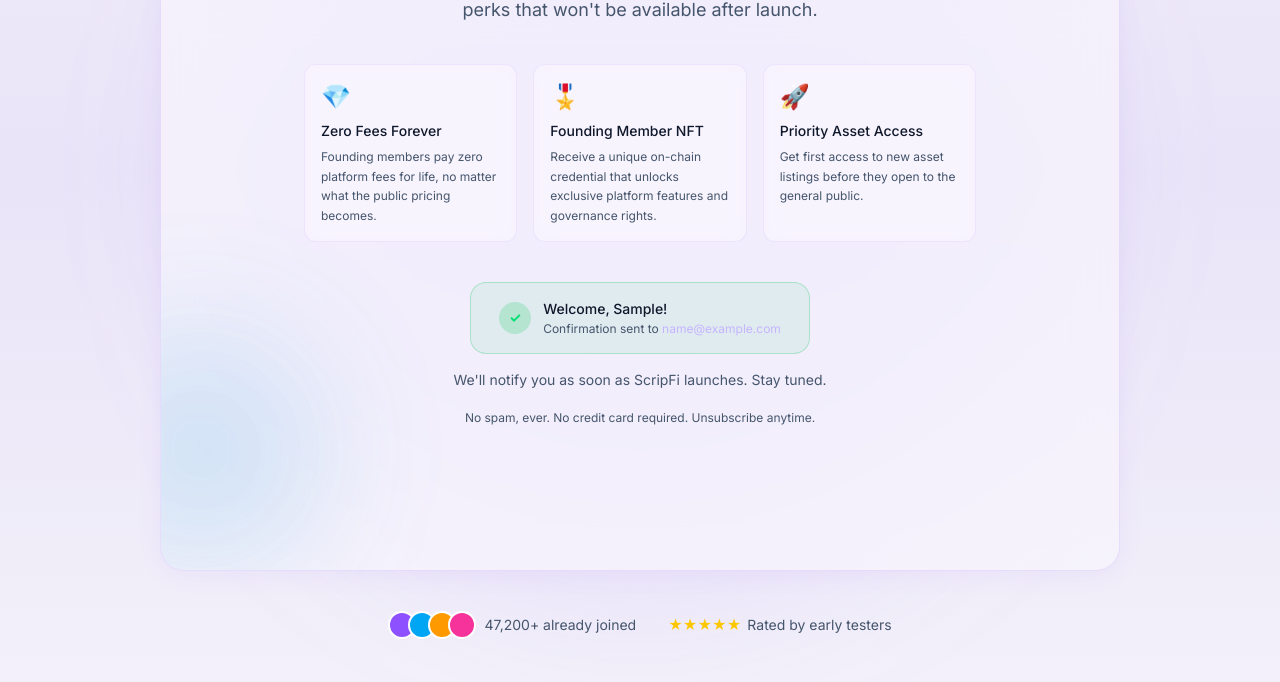
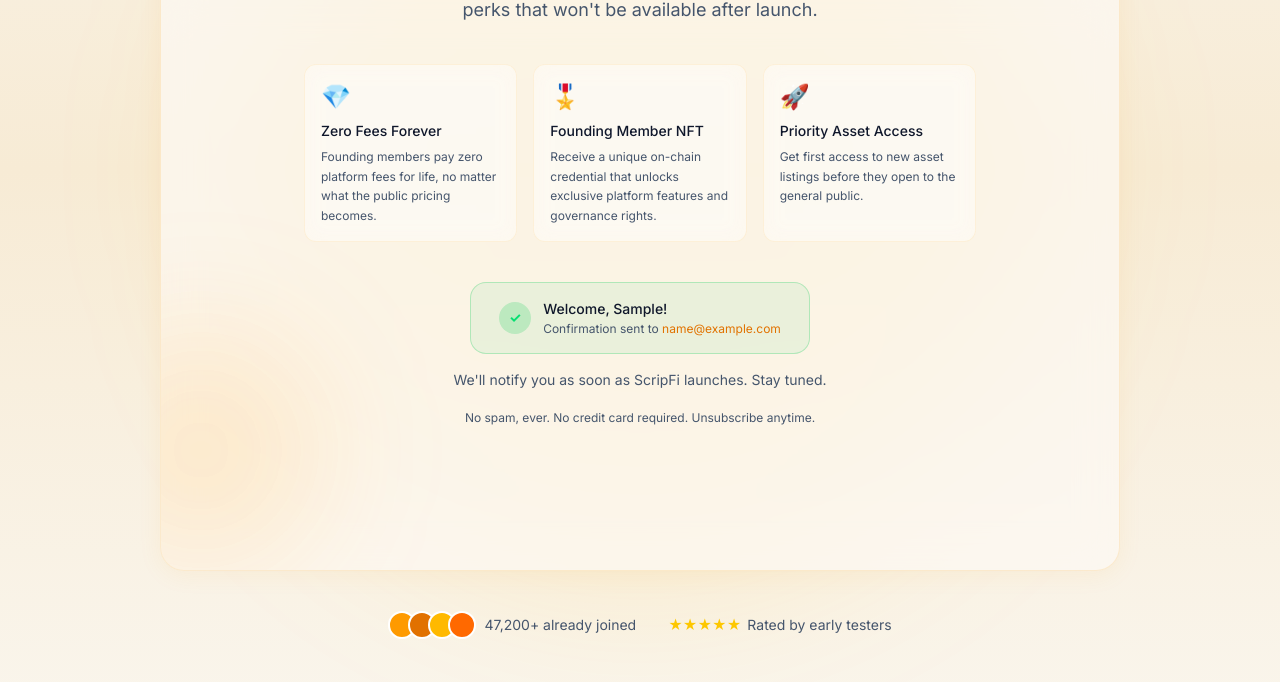
Before and after one commit to AMOGHPTL/RWA-website, a React (Vite) app: page / in a window 1280 px wide. Both pictures are taken after typing "Sample", "name@example.com" into the empty fields and a click on the button "Secure My Spot →". Shown: the part 7262-7944 px from the top of the page. Built offline with nearby package versions, Linux system fonts and the light colour scheme.

Commit message:
styling fix

```diff
--- a/src/components/AssetTypes.tsx
+++ b/src/components/AssetTypes.tsx
@@ -7,9 +7,9 @@
     description: 'Prime commercial & residential properties across global tier-1 cities.',
     apy: '8–12%',
     tag: 'High Demand',
-    gradient: 'from-violet-600/20 to-violet-900/5',
-    border: 'rgba(139,92,246,0.25)',
-    tagColor: 'text-violet-300 bg-violet-500/10 border-violet-500/20',
+    gradient: 'from-amber-600/20 to-amber-900/5',
+    border: 'rgba(245,158,11,0.25)',
+    tagColor: 'text-amber-700 bg-amber-500/10 border-amber-500/20',
   },
   {
     emoji: '🪙',
@@ -27,9 +27,9 @@
     description: 'Toll roads, energy grids, data centers, and utility assets.',
     apy: '10–15%',
     tag: 'Stable Income',
-    gradient: 'from-sky-600/20 to-sky-900/5',
-    border: 'rgba(56,189,248,0.2)',
-    tagColor: 'text-sky-300 bg-sky-500/10 border-sky-500/20',
+    gradient: 'from-orange-600/20 to-orange-900/5',
+    border: 'rgba(217,119,6,0.2)',
+    tagColor: 'text-orange-700 bg-orange-500/10 border-orange-500/20',
   },
   {
     emoji: '📊',
@@ -78,9 +78,9 @@
   const { ref, visible } = useReveal()
 
   return (
-    <section id="assets" ref={ref} className="py-24 md:py-32 relative overflow-hidden bg-[#f4f2fa]">
-      <div className="orb w-[600px] h-[600px] bg-sky-400/[0.1] -top-20 -right-40" />
-      <div className="orb w-[500px] h-[500px] bg-violet-400/[0.1] bottom-0 -left-40" />
+    <section id="assets" ref={ref} className="py-24 md:py-32 relative overflow-hidden bg-[#faf6ee]">
+      <div className="orb w-[600px] h-[600px] bg-orange-400/[0.1] -top-20 -right-40" />
+      <div className="orb w-[500px] h-[500px] bg-amber-400/[0.1] bottom-0 -left-40" />
 
       <div className="max-w-7xl mx-auto px-5 sm:px-8 relative z-10">
         {/* Header */}
--- a/src/components/Features.tsx
+++ b/src/components/Features.tsx
@@ -96,9 +96,9 @@
   const { ref, visible } = useReveal()
 
   return (
-    <section id="features" ref={ref} className="py-24 md:py-32 relative overflow-hidden bg-[#f4f2fa]">
-      <div className="orb w-[500px] h-[500px] bg-violet-400/[0.1] top-0 right-0" />
-      <div className="orb w-[400px] h-[400px] bg-sky-400/[0.07] bottom-0 left-0" />
+    <section id="features" ref={ref} className="py-24 md:py-32 relative overflow-hidden bg-[#faf6ee]">
+      <div className="orb w-[500px] h-[500px] bg-amber-400/[0.1] top-0 right-0" />
+      <div className="orb w-[400px] h-[400px] bg-orange-400/[0.07] bottom-0 left-0" />
 
       <div className="max-w-7xl mx-auto px-5 sm:px-8">
         {/* Header */}
@@ -121,7 +121,7 @@
               className={`feature-card p-7 reveal ${visible ? 'visible' : ''}`}
               style={{ transitionDelay: `${f.delay}s` }}
             >
-              <div className={`mb-5 ${f.accent === 'violet' ? 'text-violet-500' : 'text-sky-500'}`}>
+              <div className={`mb-5 ${f.accent === 'violet' ? 'text-amber-500' : 'text-orange-500'}`}>
                 {f.icon}
               </div>
               <h3 className="text-slate-900 font-semibold text-lg mb-2.5">{f.title}</h3>
--- a/src/components/Footer.tsx
+++ b/src/components/Footer.tsx
@@ -42,15 +42,15 @@
 
 export default function Footer() {
   return (
-    <footer className="border-t border-violet-200/50 pt-16 pb-10 relative overflow-hidden bg-[#f4f2fa]">
-      <div className="orb w-[400px] h-[400px] bg-violet-400/[0.08] bottom-0 right-0" />
+    <footer className="border-t border-amber-200/50 pt-16 pb-10 relative overflow-hidden bg-[#faf6ee]">
+      <div className="orb w-[400px] h-[400px] bg-amber-400/[0.08] bottom-0 right-0" />
 
       <div className="max-w-7xl mx-auto px-5 sm:px-8 relative z-10">
         <div className="grid grid-cols-2 md:grid-cols-3 lg:grid-cols-6 gap-10 mb-14">
           {/* Brand */}
           <div className="col-span-2">
             <a href="#" className="flex items-center gap-2.5 mb-4">
-              <div className="w-8 h-8 rounded-xl bg-gradient-to-br from-violet-500 to-sky-500 flex items-center justify-center">
+              <div className="w-8 h-8 rounded-xl bg-gradient-to-br from-amber-600 to-amber-500 flex items-center justify-center">
                 <svg width="16" height="16" viewBox="0 0 16 16" fill="none">
                   <path d="M8 1L14 4.5V11.5L8 15L2 11.5V4.5L8 1Z" stroke="white" strokeWidth="1.5" strokeLinejoin="round"/>
                   <path d="M8 5L11 6.75V10.25L8 12L5 10.25V6.75L8 5Z" fill="white" fillOpacity="0.7"/>
@@ -70,7 +70,7 @@
                   key={s.name}
                   href="#"
                   aria-label={s.name}
-                  className="w-8 h-8 rounded-lg bg-slate-100 border border-slate-200 flex items-center justify-center text-slate-600 hover:text-violet-600 hover:border-violet-300 hover:bg-violet-50 transition-all duration-200"
+                  className="w-8 h-8 rounded-lg bg-slate-100 border border-slate-200 flex items-center justify-center text-slate-600 hover:text-amber-600 hover:border-amber-300 hover:bg-amber-50 transition-all duration-200"
                 >
                   {s.icon}
                 </a>
--- a/src/components/Hero.tsx
+++ b/src/components/Hero.tsx
@@ -116,7 +116,7 @@
               </p>
               <p className="text-slate-400 text-xs mt-0.5">
                 We'll reach out at{" "}
-                <span className="text-violet-300">{email}</span>
+                <span className="text-amber-300">{email}</span>
               </p>
             </div>
           </div>
--- a/src/components/Marquee.tsx
+++ b/src/components/Marquee.tsx
@@ -15,9 +15,9 @@
   const doubled = [...ITEMS, ...ITEMS]
 
   return (
-    <div className="py-5 border-y border-violet-200/50 overflow-hidden relative bg-[#000000]">
-      <div className="absolute left-0 top-0 bottom-0 w-20 z-10 bg-gradient-to-r from-[#f4f2fa] to-transparent" />
-      <div className="absolute right-0 top-0 bottom-0 w-20 z-10 bg-gradient-to-l from-[#f4f2fa] to-transparent" />
+    <div className="py-5 border-y border-amber-200/50 overflow-hidden relative bg-[#000000]">
+      <div className="absolute left-0 top-0 bottom-0 w-20 z-10 bg-gradient-to-r from-[#faf6ee] to-transparent" />
+      <div className="absolute right-0 top-0 bottom-0 w-20 z-10 bg-gradient-to-l from-[#faf6ee] to-transparent" />
       <div className="marquee-track animate-marquee">
         {doubled.map((item, i) => (
           <span
@@ -25,7 +25,7 @@
             className="inline-flex items-center gap-2 text-slate-700 text-sm font-medium mx-8 whitespace-nowrap"
           >
             {item}
-            <span className="w-1 h-1 rounded-full bg-violet-500/50 inline-block ml-8" />
+            <span className="w-1 h-1 rounded-full bg-amber-500/50 inline-block ml-8" />
           </span>
         ))}
       </div>
--- a/src/components/Navbar.tsx
+++ b/src/components/Navbar.tsx
@@ -40,7 +40,7 @@
               className="text-sm font-medium px-4 py-2 rounded-full transition-all duration-200 relative group text-white/80 hover:text-white hover:bg-white/10"
             >
               {link.label}
-              <span className="absolute bottom-1 left-4 right-4 h-px bg-gradient-to-r from-violet-400 to-sky-400 scale-x-0 group-hover:scale-x-100 transition-transform duration-300 origin-left" />
+              <span className="absolute bottom-1 left-4 right-4 h-px bg-gradient-to-r from-amber-500 to-amber-400 scale-x-0 group-hover:scale-x-100 transition-transform duration-300 origin-left" />
             </a>
           ))}
         </div>
--- a/src/components/Stats.tsx
+++ b/src/components/Stats.tsx
@@ -44,10 +44,10 @@
   return (
     <section ref={ref} id="roadmap" className="py-16 sm:py-20 relative overflow-hidden">
       {/* Background */}
-      <div className="absolute inset-0 bg-gradient-to-r from-violet-100/60 via-transparent to-sky-100/40" />
+      <div className="absolute inset-0 bg-gradient-to-r from-amber-100/60 via-transparent to-orange-100/40" />
       <div className="absolute inset-0 grid-bg opacity-50" />
-      <div className="absolute inset-x-0 top-0 h-px bg-gradient-to-r from-transparent via-violet-500/30 to-transparent" />
-      <div className="absolute inset-x-0 bottom-0 h-px bg-gradient-to-r from-transparent via-violet-500/30 to-transparent" />
+      <div className="absolute inset-x-0 top-0 h-px bg-gradient-to-r from-transparent via-amber-500/30 to-transparent" />
+      <div className="absolute inset-x-0 bottom-0 h-px bg-gradient-to-r from-transparent via-amber-500/30 to-transparent" />
 
       <div className="max-w-7xl mx-auto px-5 sm:px-8 relative z-10">
         <div className="grid grid-cols-2 lg:grid-cols-4 gap-6 sm:gap-8">
--- a/src/components/Waitlist.tsx
+++ b/src/components/Waitlist.tsx
@@ -32,19 +32,19 @@
   }
 
   return (
-    <section id="waitlist" className="py-24 md:py-32 relative overflow-hidden" style={{ background: 'linear-gradient(180deg, #f4f2fa 0%, #e9e4f8 50%, #f4f2fa 100%)' }}>
-      <div className="orb w-[800px] h-[800px] bg-violet-400/[0.15] top-1/2 left-1/2 -translate-x-1/2 -translate-y-1/2" />
+    <section id="waitlist" className="py-24 md:py-32 relative overflow-hidden" style={{ background: 'linear-gradient(180deg, #faf6ee 0%, #f7ebd5 50%, #faf6ee 100%)' }}>
+      <div className="orb w-[800px] h-[800px] bg-amber-400/[0.15] top-1/2 left-1/2 -translate-x-1/2 -translate-y-1/2" />
 
       <div className="max-w-5xl mx-auto px-5 sm:px-8 relative z-10">
         {/* Main CTA card */}
-        <div className="glass rounded-3xl p-8 sm:p-12 md:p-16 border border-violet-500/20 relative overflow-hidden">
+        <div className="glass rounded-3xl p-8 sm:p-12 md:p-16 border border-amber-500/20 relative overflow-hidden">
           {/* Corner glow decorations */}
-          <div className="absolute -top-20 -right-20 w-60 h-60 rounded-full bg-violet-600/20 blur-3xl pointer-events-none" />
-          <div className="absolute -bottom-20 -left-20 w-60 h-60 rounded-full bg-sky-600/15 blur-3xl pointer-events-none" />
+          <div className="absolute -top-20 -right-20 w-60 h-60 rounded-full bg-amber-600/20 blur-3xl pointer-events-none" />
+          <div className="absolute -bottom-20 -left-20 w-60 h-60 rounded-full bg-amber-500/15 blur-3xl pointer-events-none" />
 
           <div className="relative z-10 text-center max-w-2xl mx-auto">
             {/* Icon */}
-            <div className="w-16 h-16 rounded-2xl bg-gradient-to-br from-violet-600 to-sky-500 flex items-center justify-center mx-auto mb-7 shadow-2xl glow-purple">
+            <div className="w-16 h-16 rounded-2xl bg-gradient-to-br from-amber-600 to-amber-500 flex items-center justify-center mx-auto mb-7 shadow-2xl glow-purple">
               <svg width="28" height="28" viewBox="0 0 28 28" fill="none">
                 <path d="M14 3l3 6 7 1-5 5 1.2 7L14 19l-6.2 3.2L9 15.2 4 10.2l7-1 3-6z" fill="white" fillOpacity="0.9"/>
               </svg>
@@ -106,7 +106,7 @@
                       {name ? `Welcome, ${name}!` : "You're in!"}
                     </p>
                     <p className="text-slate-600 text-xs mt-0.5">
-                      Confirmation sent to <span className="text-violet-300">{email}</span>
+                      Confirmation sent to <span className="text-amber-600">{email}</span>
                     </p>
                   </div>
                 </div>
@@ -126,7 +126,7 @@
         <div className="mt-10 flex flex-wrap items-center justify-center gap-8 text-slate-600 text-sm">
           <div className="flex items-center gap-2">
             <div className="flex -space-x-2">
-              {['bg-violet-500', 'bg-sky-500', 'bg-amber-500', 'bg-pink-500'].map(c => (
+              {['bg-amber-500', 'bg-amber-600', 'bg-amber-400', 'bg-orange-500'].map(c => (
                 <div key={c} className={`w-7 h-7 rounded-full ${c} border-2 border-white`} />
               ))}
             </div>
--- a/src/index.css
+++ b/src/index.css
@@ -11,8 +11,8 @@
   66% { transform: translateY(8px) translateX(-6px); }
 }
 @keyframes pulse-glow {
-  0%, 100% { box-shadow: 0 0 20px rgba(139,92,246,0.3), 0 0 40px rgba(139,92,246,0.1); }
-  50% { box-shadow: 0 0 40px rgba(139,92,246,0.6), 0 0 80px rgba(139,92,246,0.2); }
+  0%, 100% { box-shadow: 0 0 20px rgba(245,158,11,0.3), 0 0 40px rgba(245,158,11,0.1); }
+  50% { box-shadow: 0 0 40px rgba(245,158,11,0.6), 0 0 80px rgba(245,158,11,0.2); }
 }
 @keyframes spin-slow {
   from { transform: rotate(0deg); }
@@ -50,7 +50,7 @@
 
 body {
   margin: 0;
-  background: #f4f2fa;
+  background: #faf6ee;
   color: #1e293b;
   font-family: 'Inter', system-ui, -apple-system, sans-serif;
   overflow-x: hidden;
@@ -65,18 +65,27 @@
 
 /* ─── Scrollbar ─── */
 ::-webkit-scrollbar { width: 5px; }
-::-webkit-scrollbar-track { background: #ede9fe; }
-::-webkit-scrollbar-thumb { background: #7c3aed; border-radius: 10px; }
-::-webkit-scrollbar-thumb:hover { background: #8b5cf6; }
+::-webkit-scrollbar-track { background: #fdf0d9; }
+::-webkit-scrollbar-thumb { background: #d97706; border-radius: 10px; }
+::-webkit-scrollbar-thumb:hover { background: #f59e0b; }
 
 /* ─── Selection ─── */
-::selection { background: rgba(139,92,246,0.25); color: #1e293b; }
+::selection { background: rgba(245,158,11,0.25); color: #1e293b; }
 
 /* ─── Gradient Text ─── */
 .text-gradient {
-  color: white;
+  background: linear-gradient(135deg, #d97706 0%, #f59e0b 100%);
+  -webkit-background-clip: text;
+  -webkit-text-fill-color: transparent;
+  background-clip: text;
 }
 .text-gradient-gold {
+  background: linear-gradient(135deg, #d97706 0%, #f59e0b 100%);
+  -webkit-background-clip: text;
+  -webkit-text-fill-color: transparent;
+  background-clip: text;
+}
+.text-gradient-amber {
   background: linear-gradient(135deg, #d97706 0%, #f59e0b 100%);
   -webkit-background-clip: text;
   -webkit-text-fill-color: transparent;
@@ -91,17 +100,17 @@
 
 /* ─── Glass Morphism ─── */
 .glass {
-  background: rgba(247, 245, 252, 0.75);
+  background: rgba(252, 249, 243, 0.75);
   backdrop-filter: blur(20px);
   -webkit-backdrop-filter: blur(20px);
-  border: 1px solid rgba(139, 92, 246, 0.15);
-  box-shadow: 0 4px 24px rgba(139, 92, 246, 0.07);
+  border: 1px solid rgba(245, 158, 11, 0.15);
+  box-shadow: 0 4px 24px rgba(245, 158, 11, 0.07);
 }
 .glass-light {
-  background: rgba(248, 246, 255, 0.6);
+  background: rgba(253, 250, 244, 0.6);
   backdrop-filter: blur(10px);
   -webkit-backdrop-filter: blur(10px);
-  border: 1px solid rgba(139, 92, 246, 0.1);
+  border: 1px solid rgba(245, 158, 11, 0.1);
 }
 
 /* ─── Dark section overrides (Hero) ─── */
@@ -109,7 +118,7 @@
   background: rgba(13, 13, 35, 0.55);
   backdrop-filter: blur(20px);
   -webkit-backdrop-filter: blur(20px);
-  border: 1px solid rgba(139, 92, 246, 0.12);
+  border: 1px solid rgba(245, 158, 11, 0.12);
   box-shadow: none;
 }
 .dark-section .glass-light {
@@ -128,14 +137,14 @@
   color: #e2e8f0;
   border: 1px solid rgba(255,255,255,0.15);
 }
-.dark-section .btn-secondary:hover { color: #fff; background: rgba(139,92,246,0.08); }
+.dark-section .btn-secondary:hover { color: #fff; background: rgba(245,158,11,0.08); }
 
 /* ─── Glows ─── */
 .glow-purple {
-  box-shadow: 0 0 30px rgba(139, 92, 246, 0.4), 0 0 60px rgba(139, 92, 246, 0.1);
+  box-shadow: 0 0 30px rgba(245, 158, 11, 0.4), 0 0 60px rgba(245, 158, 11, 0.1);
 }
 .glow-cyan {
-  box-shadow: 0 0 30px rgba(56, 189, 248, 0.4), 0 0 60px rgba(56, 189, 248, 0.1);
+  box-shadow: 0 0 30px rgba(217, 119, 6, 0.4), 0 0 60px rgba(217, 119, 6, 0.1);
 }
 .glow-gold {
   box-shadow: 0 0 30px rgba(251, 191, 36, 0.3), 0 0 60px rgba(251, 191, 36, 0.08);
@@ -154,8 +163,8 @@
 /* ─── Background Grid ─── */
 .grid-bg {
   background-image:
-    linear-gradient(rgba(139, 92, 246, 0.07) 1px, transparent 1px),
-    linear-gradient(90deg, rgba(139, 92, 246, 0.07) 1px, transparent 1px);
+    linear-gradient(rgba(245, 158, 11, 0.07) 1px, transparent 1px),
+    linear-gradient(90deg, rgba(245, 158, 11, 0.07) 1px, transparent 1px);
   background-size: 44px 44px;
 }
 
@@ -179,22 +188,22 @@
   font-weight: 500;
   letter-spacing: 0.02em;
   background: rgba(0, 0, 0, 0.2);
-  border: 1px solid rgba(139, 92, 246, 0.25);
+  border: 1px solid rgba(245, 158, 11, 0.25);
   color: #ffffff;
 }
 .dark-section .badge {
-  background: rgba(139, 92, 246, 0.1);
-  border: 1px solid rgba(139, 92, 246, 0.28);
-  color: #c4b5fd;
+  background: rgba(245, 158, 11, 0.1);
+  border: 1px solid rgba(245, 158, 11, 0.28);
+  color: #fcd34d;
 }
 
 /* ─── Feature Card ─── */
 .feature-card {
   position: relative;
-  background: rgba(251, 250, 254, 0.85);
+  background: rgba(253, 251, 246, 0.85);
   border-radius: 20px;
-  border: 1px solid rgba(139, 92, 246, 0.1);
-  box-shadow: 0 2px 20px rgba(139, 92, 246, 0.06);
+  border: 1px solid rgba(245, 158, 11, 0.1);
+  box-shadow: 0 2px 20px rgba(245, 158, 11, 0.06);
   transition: all 0.35s cubic-bezier(0.16, 1, 0.3, 1);
   overflow: hidden;
 }
@@ -203,14 +212,14 @@
   position: absolute;
   inset: 0;
   border-radius: 20px;
-  background: linear-gradient(135deg, rgba(139,92,246,0.04) 0%, transparent 60%, rgba(56,189,248,0.03) 100%);
+  background: linear-gradient(135deg, rgba(245,158,11,0.04) 0%, transparent 60%, rgba(217,119,6,0.03) 100%);
   opacity: 0;
   transition: opacity 0.35s ease;
 }
 .feature-card:hover {
-  border-color: rgba(139, 92, 246, 0.3);
+  border-color: rgba(245, 158, 11, 0.3);
   transform: translateY(-6px);
-  box-shadow: 0 24px 60px rgba(139, 92, 246, 0.12), 0 0 0 1px rgba(139, 92, 246, 0.1);
+  box-shadow: 0 24px 60px rgba(245, 158, 11, 0.12), 0 0 0 1px rgba(245, 158, 11, 0.1);
 }
 .feature-card:hover::before { opacity: 1; }
 
@@ -218,7 +227,7 @@
 .btn-primary {
   position: relative;
   overflow: hidden;
-  background: linear-gradient(135deg, #ff0000, #fbff00f4);
+  background: linear-gradient(135deg, #d97706 0%, #f59e0b 100%);
   color: #fff;
   border: none;
   cursor: pointer;
@@ -238,7 +247,7 @@
 }
 .btn-primary:hover {
   transform: translateY(-2px);
-  box-shadow: 0 12px 40px rgba(124,58,237,0.4);
+  box-shadow: 0 12px 40px rgba(217,119,6,0.4);
 }
 .btn-primary:hover::after { left: 100%; }
 .btn-primary:active { transform: translateY(0); }
@@ -253,16 +262,16 @@
   transition: all 0.3s ease;
 }
 .btn-secondary:hover {
-  border-color: rgba(139,92,246,0.5);
-  background: rgba(139,92,246,0.06);
+  border-color: rgba(245,158,11,0.5);
+  background: rgba(245,158,11,0.06);
   color: #1e293b;
   transform: translateY(-2px);
 }
 
 /* ─── Input ─── */
 .input-field {
-  background: rgba(248, 246, 255, 0.8);
-  border: 1px solid rgba(139,92,246,0.2);
+  background: rgba(253, 250, 244, 0.8);
+  border: 1px solid rgba(245,158,11,0.2);
   color: #1e293b;
   font-family: inherit;
   transition: all 0.25s ease;
@@ -270,9 +279,9 @@
 .input-field::placeholder { color: #94a3b8; }
 .input-field:focus {
   outline: none;
-  border-color: rgba(139,92,246,0.55);
-  background: rgba(248, 246, 255, 0.95);
-  box-shadow: 0 0 0 3px rgba(139,92,246,0.1);
+  border-color: rgba(245,158,11,0.55);
+  background: rgba(253, 250, 244, 0.95);
+  box-shadow: 0 0 0 3px rgba(245,158,11,0.1);
 }
 
 /* ─── Reveal on scroll ─── */
@@ -321,11 +330,11 @@
   -webkit-backdrop-filter: blur(0px);
 }
 .navbar-scrolled {
-  background: rgba(246, 244, 251, 0.92) !important;
+  background: rgba(252, 249, 243, 0.92) !important;
   backdrop-filter: blur(24px) !important;
   -webkit-backdrop-filter: blur(24px) !important;
-  border-bottom: 1px solid rgba(139,92,246,0.12) !important;
-  box-shadow: 0 2px 20px rgba(139,92,246,0.07) !important;
+  border-bottom: 1px solid rgba(245,158,11,0.12) !important;
+  box-shadow: 0 2px 20px rgba(245,158,11,0.07) !important;
 }
 
 /* ─── Countdown ─── */
@@ -341,7 +350,7 @@
 .step-line {
   height: 1px;
   flex: 1;
-  background: linear-gradient(90deg, rgba(139,92,246,0.4), rgba(56,189,248,0.4));
+  background: linear-gradient(90deg, rgba(217,119,6,0.4), rgba(245,158,11,0.4));
   position: relative;
 }
 .step-line::after {
@@ -349,7 +358,7 @@
   position: absolute;
   right: -5px;
   top: -4px;
-  border-left: 8px solid rgba(56,189,248,0.5);
+  border-left: 8px solid rgba(245,158,11,0.5);
   border-top: 5px solid transparent;
   border-bottom: 5px solid transparent;
 }
@@ -367,7 +376,7 @@
 }
 .asset-card:hover {
   transform: translateY(-8px);
-  box-shadow: 0 30px 70px rgba(139,92,246,0.12);
+  box-shadow: 0 30px 70px rgba(245,158,11,0.12);
 }
 
 /* ─── Gradient border card ─── */
@@ -379,6 +388,6 @@
   position: absolute;
   inset: -1px;
   border-radius: inherit;
-  background: linear-gradient(135deg, rgba(139,92,246,0.5), transparent 40%, rgba(56,189,248,0.3));
+  background: linear-gradient(135deg, rgba(217,119,6,0.5), transparent 40%, rgba(245,158,11,0.3));
   z-index: -1;
 }
```
Also changed, not shown: src/components/HowItWorks.tsx (+7 -7 lines).
